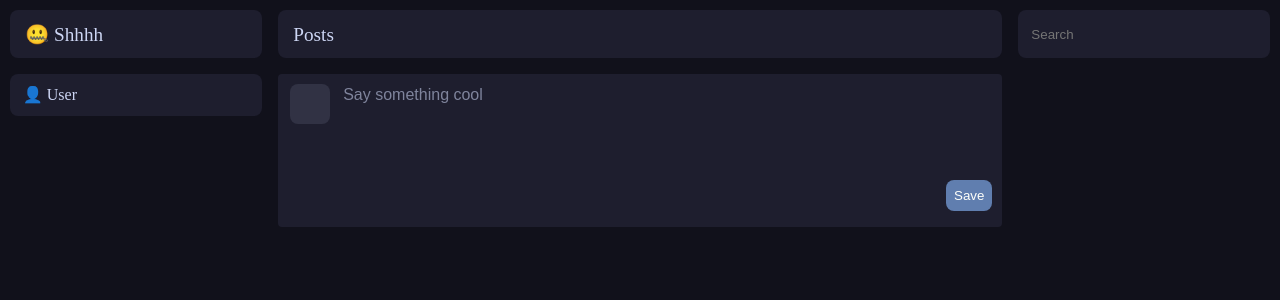
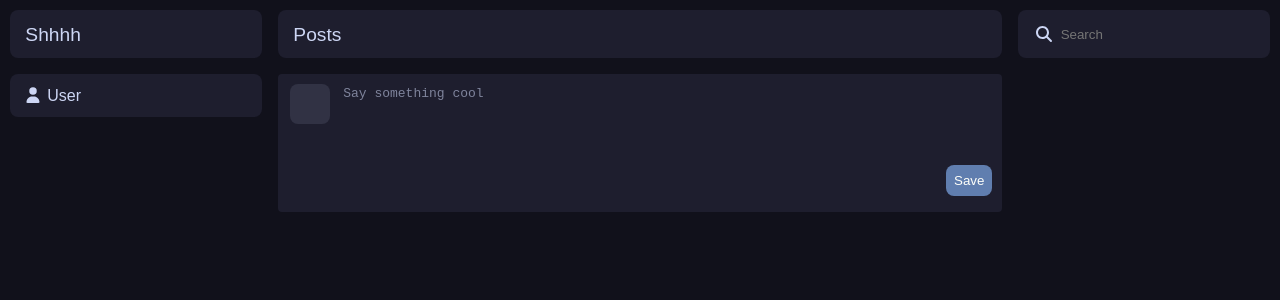
Before and after one commit to Lummidev/shhhh, a React (Vite) app: page / in a window 1280 px wide. Shown: the top 300 px of the page. Built offline with nearby package versions, Linux system fonts and the light colour scheme.

Commit message:
feat: Add and use Roboto font and FontAwesome Icons

```diff
--- a/package.json
+++ b/package.json
@@ -10,6 +10,11 @@
     "tauri": "tauri"
   },
   "dependencies": {
+    "@fontsource-variable/roboto": "^5.2.6",
+    "@fortawesome/fontawesome-svg-core": "^7.0.0",
+    "@fortawesome/free-regular-svg-icons": "^7.0.0",
+    "@fortawesome/free-solid-svg-icons": "^7.0.0",
+    "@fortawesome/react-fontawesome": "^0.2.3",
     "@tauri-apps/api": "^2",
     "@tauri-apps/plugin-opener": "^2",
     "dayjs": "^1.11.13",
--- a/src/App.css
+++ b/src/App.css
@@ -1,8 +1,8 @@
 * {
   box-sizing: border-box;
-  font-family: sans-serif;
 }
 body {
+  font-family: "Roboto Variable", sans-serif;
   background-color: #11111b;
   color: #cdd6f4;
 }
@@ -10,7 +10,7 @@ body {
   display: grid;
   padding: 10px;
   grid-template:
-    "appTitle postsTitle search" 3em
+    "appTitle postsTitle searchContainer" 3em
     "sidebar-left main sidebar-right" auto/20% auto 20%;
   gap: 1em;
   height: 100vh;
@@ -51,17 +51,23 @@ body {
 .sidebar-right {
   grid-area: sidebar-right;
 }
-.search {
+.searchContainer {
+  grid-area: searchContainer;
+  background-color: #1e1e2e;
+  display: flex;
+  border-radius: 8px;
+  padding: 1em;
+}
+.searchContainer .search {
   border: none;
   outline: none;
   box-shadow: none;
   color: #cdd6f4;
-  border-radius: 8px;
   background-color: #1e1e2e;
   width: 100%;
-  padding: 1em;
-  grid-area: search;
+  padding-left: 0.5em;
 }
+
 .sidebar-left h1 {
 }
 
--- a/src/App.tsx
+++ b/src/App.tsx
@@ -5,6 +5,8 @@ import backend from "./backend";
 import PostComponent from "./Components/Post/post";
 import Post from "./Types/Post";
 import EditPostModal from "./Components/PostModal/EditPostModal";
+import { FontAwesomeIcon as Fa } from "@fortawesome/react-fontawesome";
+import { faMagnifyingGlass, faUser } from "@fortawesome/free-solid-svg-icons";
 function App() {
   const [posts, setPosts] = useState<Post[]>([]);
   const [newPostContent, setNewPostContent] = useState("");
@@ -54,10 +56,12 @@ function App() {
   const MenuBar = () => {
     return (
       <>
-        <h1 className="appTitle tabTitle">🤐 Shhhh</h1>
+        <h1 className="appTitle tabTitle">Shhhh</h1>
         <aside className="sidebar-left">
           <ul className="sidebarMenu">
-            <li onClick={setUserInfo}>👤 User</li>
+            <li onClick={setUserInfo}>
+              <Fa icon={faUser} /> User
+            </li>
           </ul>
         </aside>
       </>
@@ -101,7 +105,12 @@ function App() {
             </div>
           </div>
         </main>
-        <input type="text" placeholder="Search" className="search" />
+        <div className="searchContainer">
+          <div className="searchIcon">
+            <Fa icon={faMagnifyingGlass} />
+          </div>
+          <input type="text" placeholder="Search" className="search" />
+        </div>
         <aside className="sidebar-right"></aside>
       </div>
       <EditPostModal
--- a/src/Components/Post/post.tsx
+++ b/src/Components/Post/post.tsx
@@ -1,6 +1,16 @@
 import Post from "../../Types/Post";
 import dayjs from "dayjs";
 import relativeTimePlugin from "dayjs/plugin/relativeTime";
+import { FontAwesomeIcon as Fa } from "@fortawesome/react-fontawesome";
+import {
+  faComment,
+  faHeart as faHeartRegular,
+} from "@fortawesome/free-regular-svg-icons";
+import {
+  faPenToSquare,
+  faRepeat,
+  faTrash,
+} from "@fortawesome/free-solid-svg-icons";
 import "./post.css";
 dayjs.extend(relativeTimePlugin);
 const PostElement = ({
@@ -51,7 +61,7 @@ const PostElement = ({
             handleEditClick(post.id, post.content);
           }}
         >
-          ✏️
+          <Fa icon={faPenToSquare} />
         </button>
         <button
           className="deleteButton actionButton"
@@ -59,14 +69,21 @@ const PostElement = ({
             handleDeleteClick(post.id);
           }}
         >
-          🗑️
+          {" "}
+          <Fa icon={faTrash} />
         </button>
 
         <div className="postText">{post.content}</div>
         <div className="interactions">
-          <button>⬤</button>
-          <button>⬤</button>
-          <button>⬤</button>
+          <button>
+            <Fa icon={faComment} />
+          </button>
+          <button>
+            <Fa icon={faRepeat} />
+          </button>
+          <button>
+            <Fa icon={faHeartRegular} />
+          </button>
         </div>
       </div>
     </>
--- a/src/Components/PostModal/EditPostModal.tsx
+++ b/src/Components/PostModal/EditPostModal.tsx
@@ -1,5 +1,8 @@
 import { useEffect, useState } from "react";
+import { FontAwesomeIcon as Fa } from "@fortawesome/react-fontawesome";
+
 import "./EditPostModal.css";
+import { faCheck, faXmark } from "@fortawesome/free-solid-svg-icons";
 const EditPostModal = ({
   id,
   displayName,
@@ -49,7 +52,7 @@ const EditPostModal = ({
             }}
             disabled={inputDisabled}
           >
-            ❌
+            <Fa icon={faXmark} />
           </button>
           <textarea
             className="EditPostInput"
@@ -68,7 +71,7 @@ const EditPostModal = ({
               }}
               disabled={inputDisabled}
             >
-              ❎Cancel
+              <Fa icon={faXmark} /> Cancel
             </button>
             <button
               className="saveEditButton"
@@ -79,7 +82,7 @@ const EditPostModal = ({
               }}
               disabled={inputDisabled}
             >
-              ✅Save
+              <Fa icon={faCheck} /> Save
             </button>
           </div>
         </div>
--- a/src/main.tsx
+++ b/src/main.tsx
@@ -1,6 +1,7 @@
 import React from "react";
 import ReactDOM from "react-dom/client";
 import App from "./App";
+import "@fontsource-variable/roboto";
 
 ReactDOM.createRoot(document.getElementById("root") as HTMLElement).render(
   <React.StrictMode>
```
Also changed, not shown: 1 other file (tests, documents, lock files or other folders).
